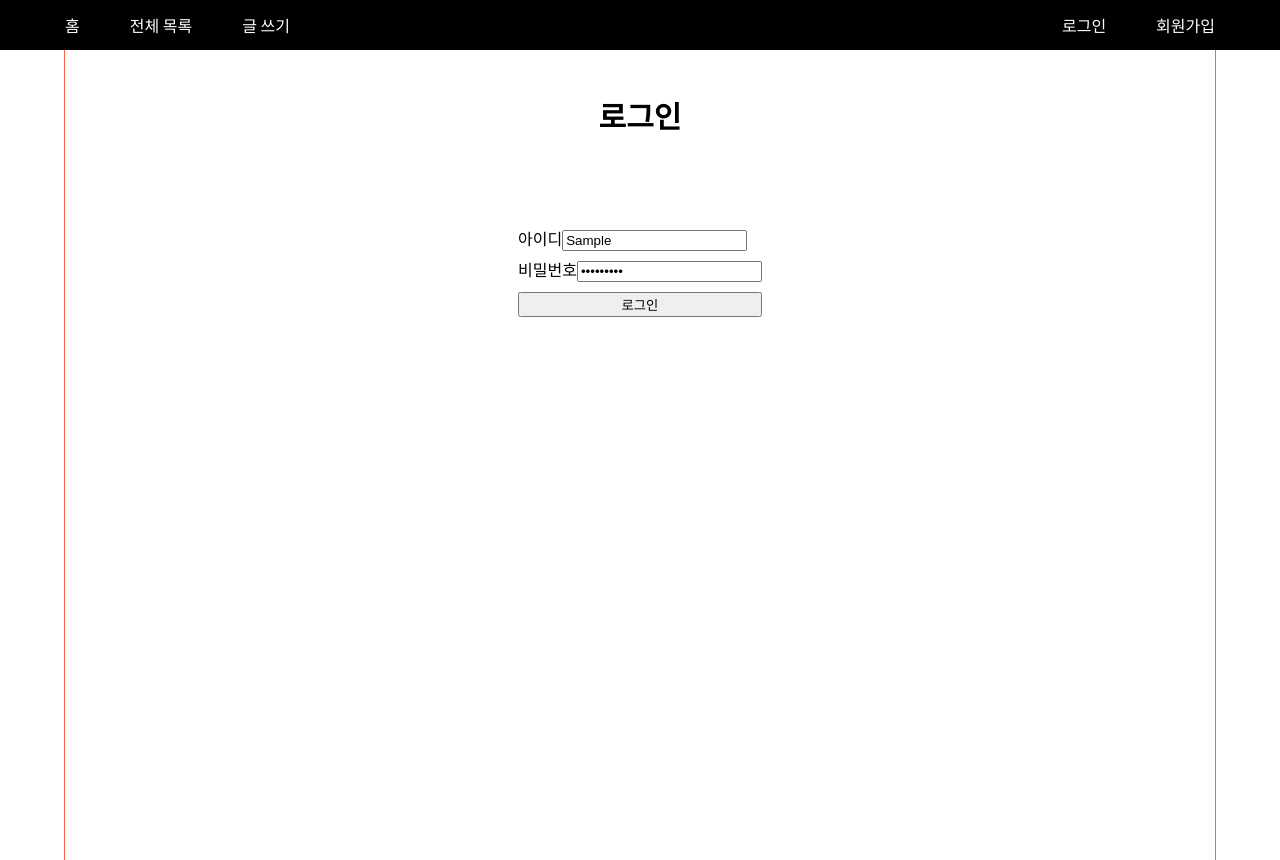
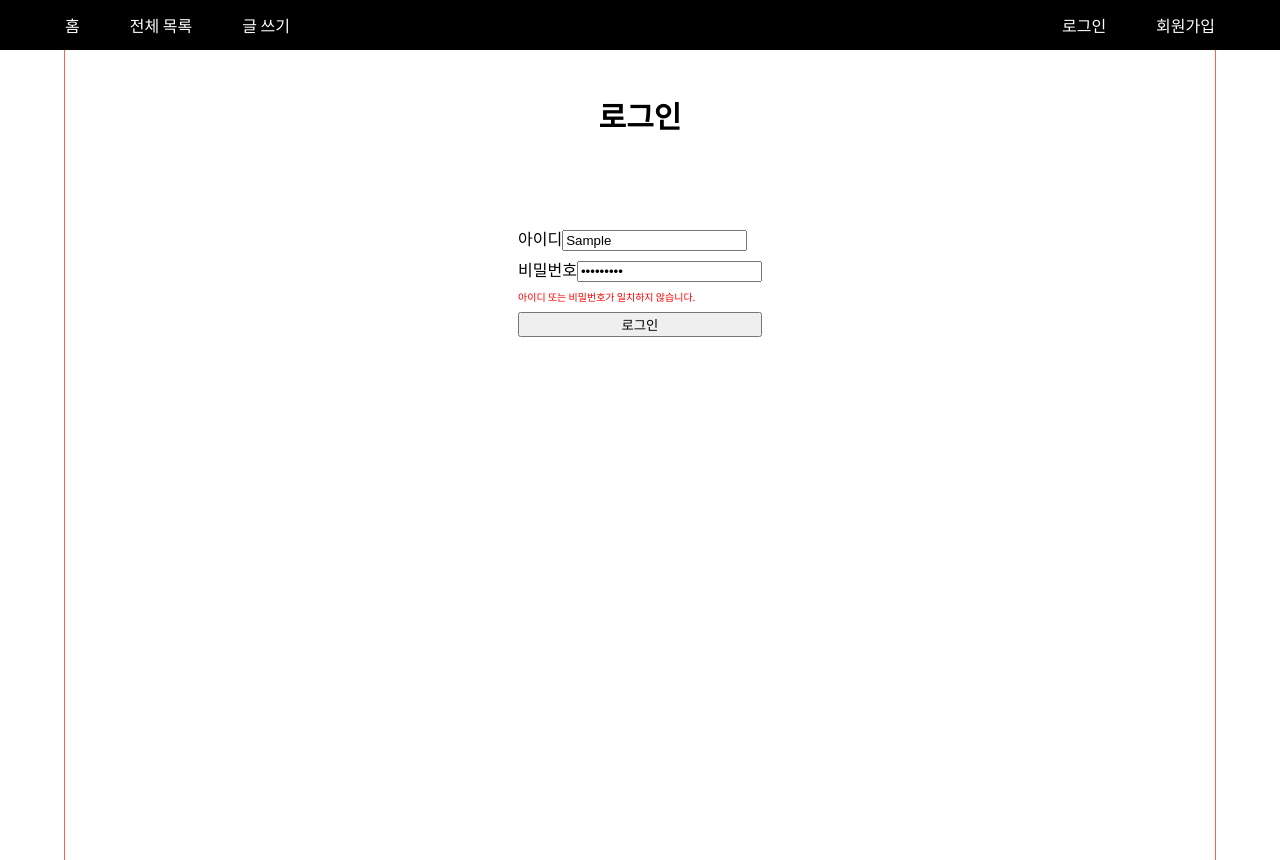
Before and after one commit to stakbucks/Node.js-Study, a React (Create React App) app in the folder frontend/: page /login in a window 1280 px wide. Both pictures are taken after typing "Sample", "Sample123" into the empty fields and a click on the button "로그인". Built offline with nearby package versions, Linux system fonts and the light colour scheme; no server answers.

Commit message:
로그인 실패 메시지 추가

```diff
--- a/frontend/src/pages/account/Login.tsx
+++ b/frontend/src/pages/account/Login.tsx
@@ -15,6 +15,7 @@ import { useCookies } from "react-cookie";
 import { useRecoilState } from "recoil";
 import { IUserLoggedIn } from "../../interfaces/User";
 import { userLoggedIn } from "../../recoil/atoms/userAtom";
+import { useState } from "react";
 const Wrapper = styled.div`
   width: 50vw;
   display: flex;
@@ -26,8 +27,13 @@ const Form = styled.form`
   flex-direction: column;
   gap: 10px;
 `;
+const ErrorMessage = styled.div`
+  color: red;
+  font-size: 10px;
+`;
 const GithubLogin = styled.div``;
 function Login() {
+  const [error, setError] = useState(false);
   const [loggedIn, setLoggedIn] = useRecoilState<IUserLoggedIn>(userLoggedIn);
   const navigate = useNavigate();
   const { register, handleSubmit, watch } = useForm<IUser>();
@@ -46,6 +52,7 @@ function Login() {
       navigate(-1);
     } catch (error) {
       console.log(error);
+      setError(true);
     }
   };
 
@@ -64,8 +71,12 @@ function Login() {
             type="password"
           />
         </div>
+        {error ? (
+          <ErrorMessage>아이디 또는 비밀번호가 일치하지 않습니다.</ErrorMessage>
+        ) : null}
         <button>로그인</button>
       </Form>
+
       {/* <GithubLogin onClick={getGithub}>깃허브로 로그인하기</GithubLogin> */}
     </Wrapper>
   );
```
